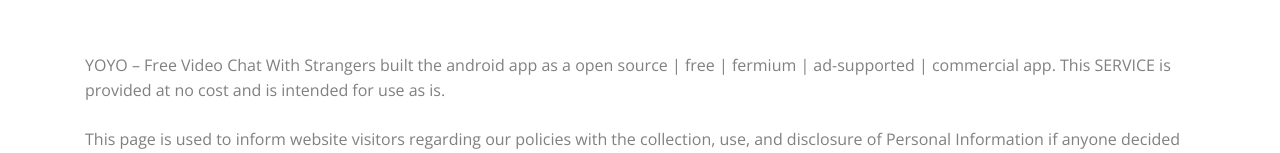
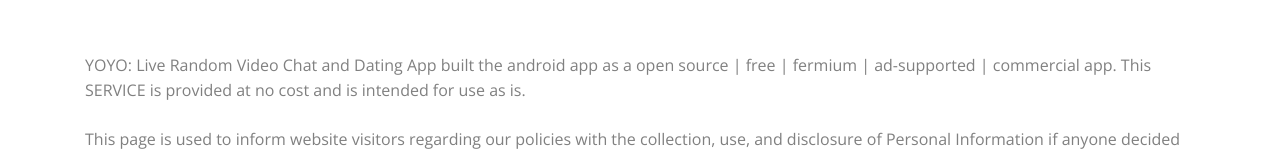
Before and after one commit to yoyolive/yoyolive.github.io, a plain HTML site: page privacy-policy.html in a window 1280 px wide. Shown: the part 308-461 px from the top of the page. Drawn offline with nearby package versions, Linux system fonts and the light colour scheme; some packages are replaced by stand-ins of ours.

Commit message:
Update privacy-policy.html

```diff
--- a/privacy-policy.html
+++ b/privacy-policy.html
@@ -1,5 +1,5 @@
 <!--
-THEME: YOYO – Free Video Chat With Strangers
+THEME: YOYO: Live Random Video Chat and Dating App
 VERSION: 1.0.0
 AUTHOR: Themefisher
 
@@ -21,15 +21,15 @@
     <!-- Basic Page Needs
     ================================================== -->
     <meta charset="utf-8">
-    <title> YOYO – Free Video Chat With Strangers</title>
+    <title> YOYO: Live Random Video Chat and Dating App</title>
 
     <!-- Mobile Specific Metas
     ================================================== -->
     <meta http-equiv="X-UA-Compatible" content="IE=edge">
-    <meta name="description" content="YOYO – Free Video Chat With Strangers">
+    <meta name="description" content="YOYO: Live Random Video Chat and Dating App">
     <meta name="viewport" content="width=device-width, initial-scale=1.0, maximum-scale=5.0">
     <meta name="author" content="YOYO Live LLC.">
-    <meta name="generator" content="YOYO – Free Video Chat With Strangers">
+    <meta name="generator" content="YOYO: Live Random Video Chat and Dating App">
 
     <!-- Favicon -->
     <link rel="shortcut icon" type="image/x-icon" href="images/logo_white.png" />
@@ -67,7 +67,7 @@
                 <!-- Page Description -->
                 <br>
                 <br>
-                <p align="left">YOYO – Free Video Chat With Strangers built the android app as a open source | free | fermium | ad-supported | commercial app. This SERVICE is provided at no cost and is intended for use as is.</p>
+                <p align="left">YOYO: Live Random Video Chat and Dating App built the android app as a open source | free | fermium | ad-supported | commercial app. This SERVICE is provided at no cost and is intended for use as is.</p>
                 <br>
                 <p align="left">This page is used to inform website visitors regarding our policies with the collection, use, and disclosure of Personal Information if anyone decided to use our Service.</p>
                 <br>
```
